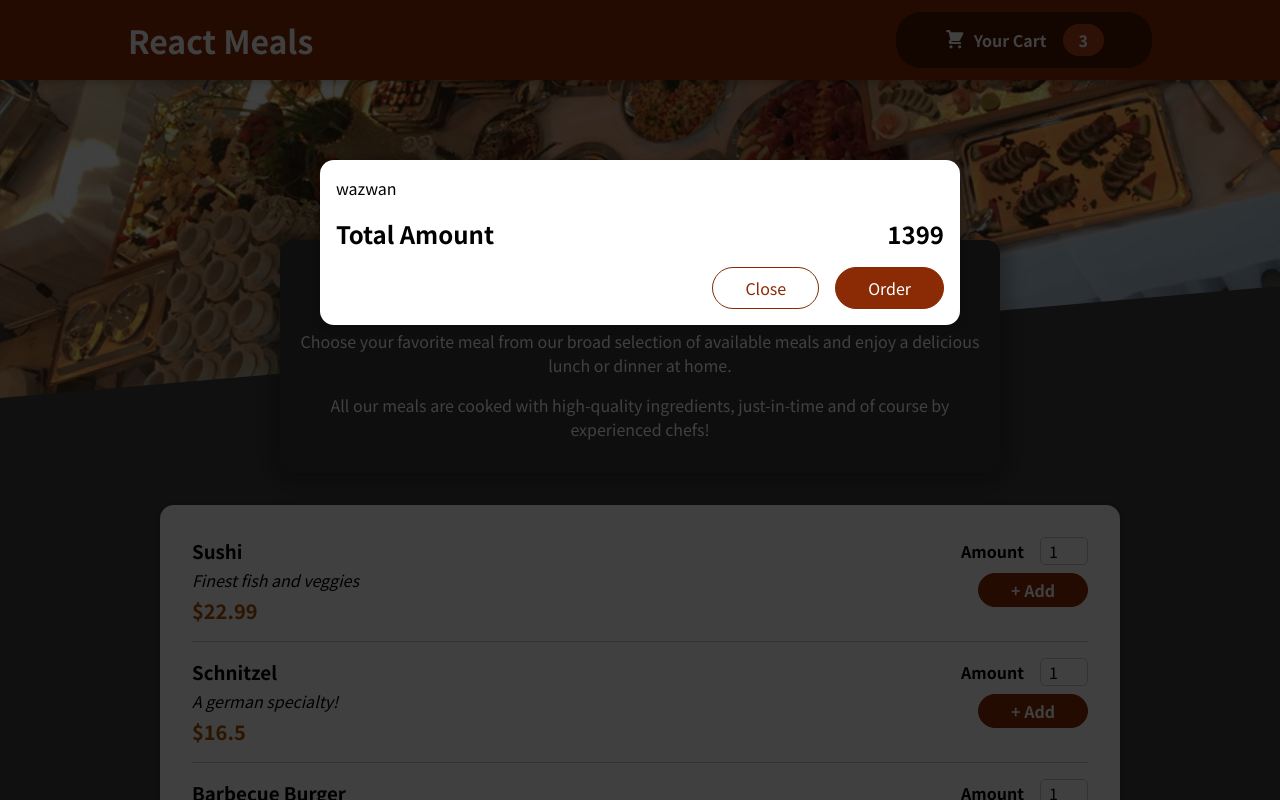
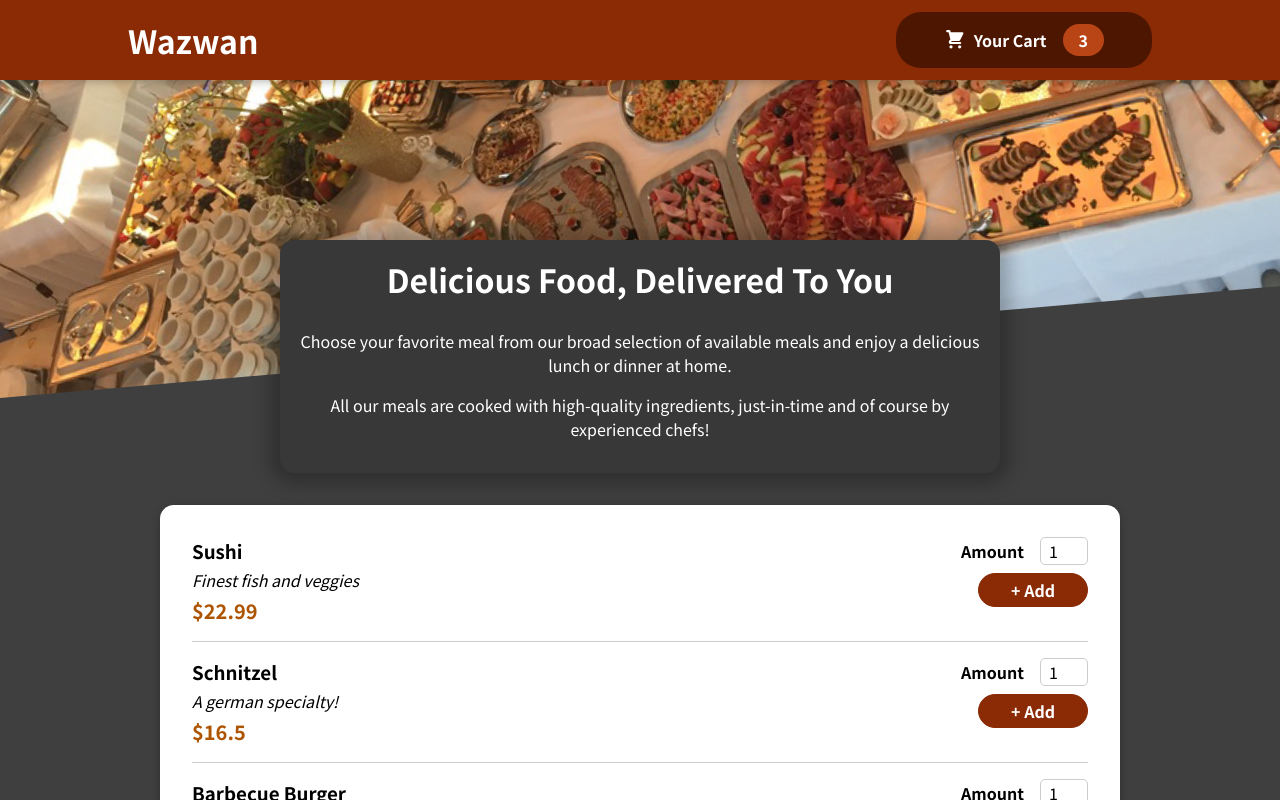
Before and after one commit to zahid-01/Food_Odering_App, a React (Create React App) app: page / in a window 1280 px wide. Shown: the top 800 px of the page. Built offline with nearby package versions, Linux system fonts and the light colour scheme.

Commit message:
Closing the cart

```diff
--- a/src/App.js
+++ b/src/App.js
@@ -1,17 +1,27 @@
-import React, { Fragment } from 'react';
+import React, { Fragment, useState } from 'react';
 import Header from './Components/Layout/Header';
 import Meals from './Components/Meals/Meals';
 import Cart from './Components/Cart/Cart';
+import CartContext from './Components/Cart/CartContext';
 
 function App() {
+  const [dispCart, setDispCart] = useState(false);
+
+  const dispCartHandler = () => {
+    setDispCart(true);
+  };
+
+  const closeCartHandler = () => {
+    setDispCart(false);
+  };
   return (
-    <Fragment>
-      <Cart />
+    <CartContext.Provider value={dispCart}>
+      {dispCart && <Cart closeCart={closeCartHandler} />}
       <main>
-        <Header />
+        <Header showCart={dispCartHandler} />
         <Meals />
       </main>
-    </Fragment>
+    </CartContext.Provider>
   );
 }
 
--- a/src/Components/Cart/Cart.js
+++ b/src/Components/Cart/Cart.js
@@ -10,14 +10,16 @@ const Cart = (props) => {
     </ul>
   );
   return (
-    <Modal>
+    <Modal closeCart={props.closeCart}>
       {cartItems}
       <div className={styles.total}>
         <span>Total Amount</span>
         <span>1399</span>
       </div>
       <div className={styles.actions}>
-        <button className={styles['button--alt']}>Close</button>
+        <button className={styles['button--alt']} onClick={props.closeCart}>
+          Close
+        </button>
         <button className={styles.button}>Order</button>
       </div>
     </Modal>
--- /dev/null
+++ b/src/Components/Cart/CartContext.js
@@ -0,0 +1,7 @@
+import React from 'react';
+
+const CartContext = React.createContext({
+  displayCart: false,
+});
+
+export default CartContext;
--- a/src/Components/Layout/Header.js
+++ b/src/Components/Layout/Header.js
@@ -1,16 +1,19 @@
-import React, { Fragment } from "react";
-import mealsImg from "../../assets/meals.jpg";
-import styles from "./Header.module.css";
-import Button from "./HeaderCartButton";
+import React, { Fragment } from 'react';
+import mealsImg from '../../assets/meals.jpg';
+// import CartContext from '../Cart/CartContext';
+import styles from './Header.module.css';
+import Button from './HeaderCartButton';
 
 const Header = (props) => {
+  // const ctx = useContext(CartContext);
+
   return (
     <Fragment>
       <header className={styles.header}>
-        <h1>React Meals</h1>
-        <Button text="Cart" />
+        <h1>Wazwan</h1>
+        <Button text="Cart" dispCart={props.showCart} />
       </header>
-      <div className={styles["main-image"]}>
+      <div className={styles['main-image']}>
         <img src={mealsImg} alt="" />
       </div>
     </Fragment>
--- a/src/Components/Layout/HeaderCartButton.js
+++ b/src/Components/Layout/HeaderCartButton.js
@@ -1,10 +1,10 @@
-import React from "react";
-import styles from "./HeaderCartButton.module.css";
-import CartIcon from "../Cart/CartIcon";
+import React from 'react';
+import styles from './HeaderCartButton.module.css';
+import CartIcon from '../Cart/CartIcon';
 
 const Button = (props) => {
   return (
-    <button className={styles.button}>
+    <button className={styles.button} onClick={props.dispCart}>
       <span className={styles.icon}>
         <CartIcon />
       </span>
--- a/src/Components/UI/Modal.js
+++ b/src/Components/UI/Modal.js
@@ -3,7 +3,7 @@ import ReactDOM from 'react-dom';
 import styles from './Modal.module.css';
 
 const Backdrop = (props) => {
-  return <div className={styles.backdrop}></div>;
+  return <div className={styles.backdrop} onClick={props.closeCart}></div>;
 };
 
 const ModalOverlay = (props) => {
@@ -19,7 +19,10 @@ const portalElement = document.getElementById('overlays');
 const Modal = (props) => {
   return (
     <Fragment>
-      {ReactDOM.createPortal(<Backdrop />, portalElement)}
+      {ReactDOM.createPortal(
+        <Backdrop closeCart={props.closeCart} />,
+        portalElement
+      )}
       {ReactDOM.createPortal(
         <ModalOverlay>{props.children}</ModalOverlay>,
         portalElement
```
